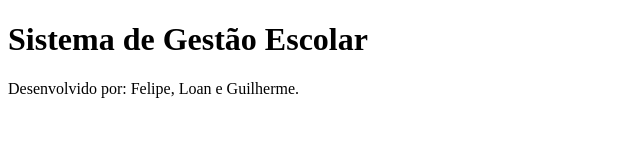
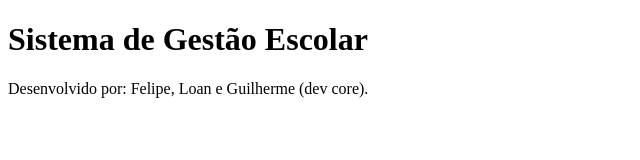
Before and after one commit to felipemessiass/projeto-gcs, a plain HTML site: page index.html in a window 1280 px wide. Shown: the full height of the page, 0-640 px from the left. Drawn offline with Linux system fonts and the light colour scheme.

Commit message:
Update index.html

```diff
--- a/index.html
+++ b/index.html
@@ -6,7 +6,7 @@
 </head>
 <body>
     <h1>Sistema de Gestão Escolar</h1>
-    <p>Desenvolvido por: Felipe, Loan e Guilherme.</p>
+    <p>Desenvolvido por: Felipe, Loan e Guilherme (dev core).</p>
 
     <script>
 
```
